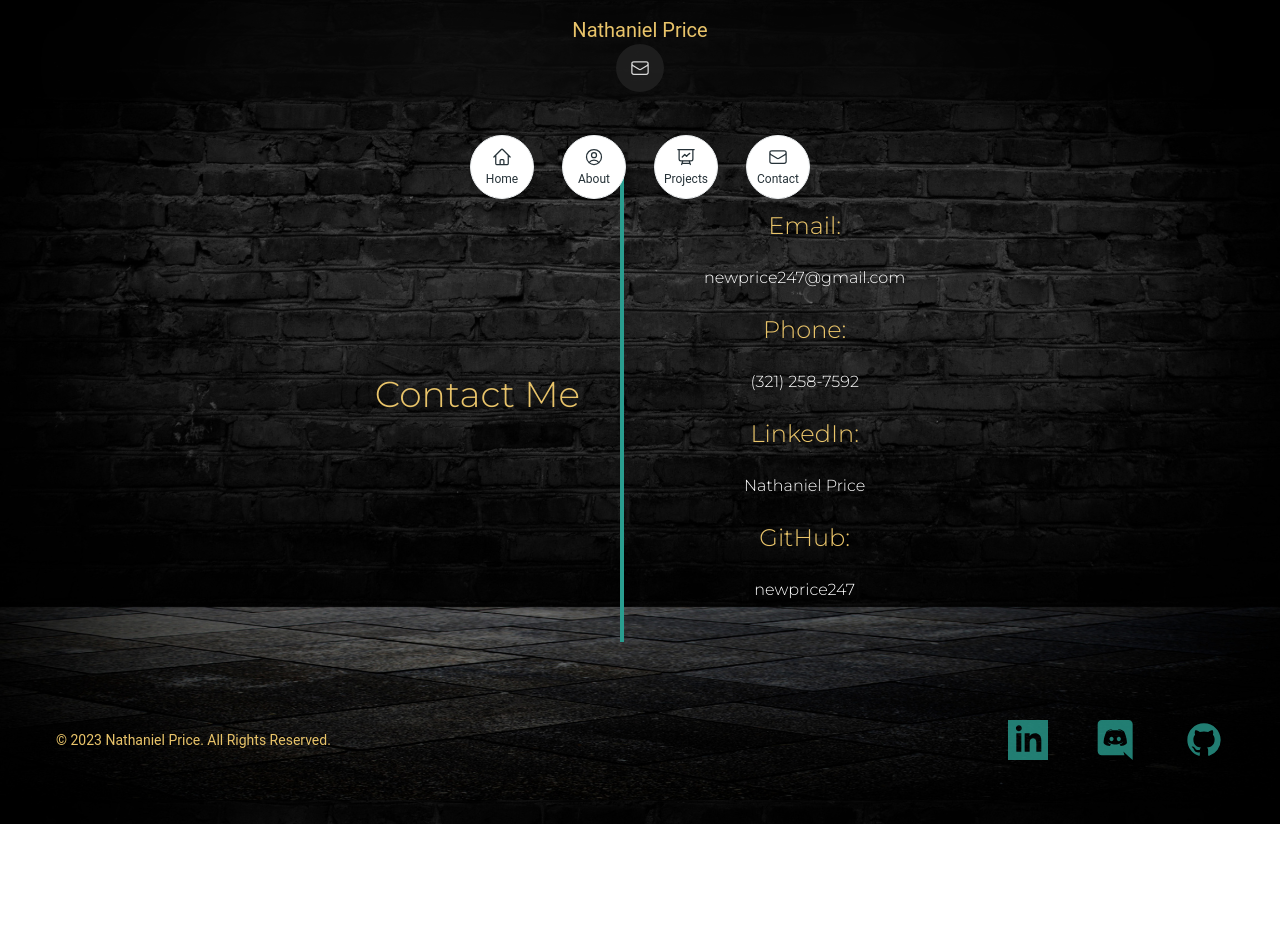
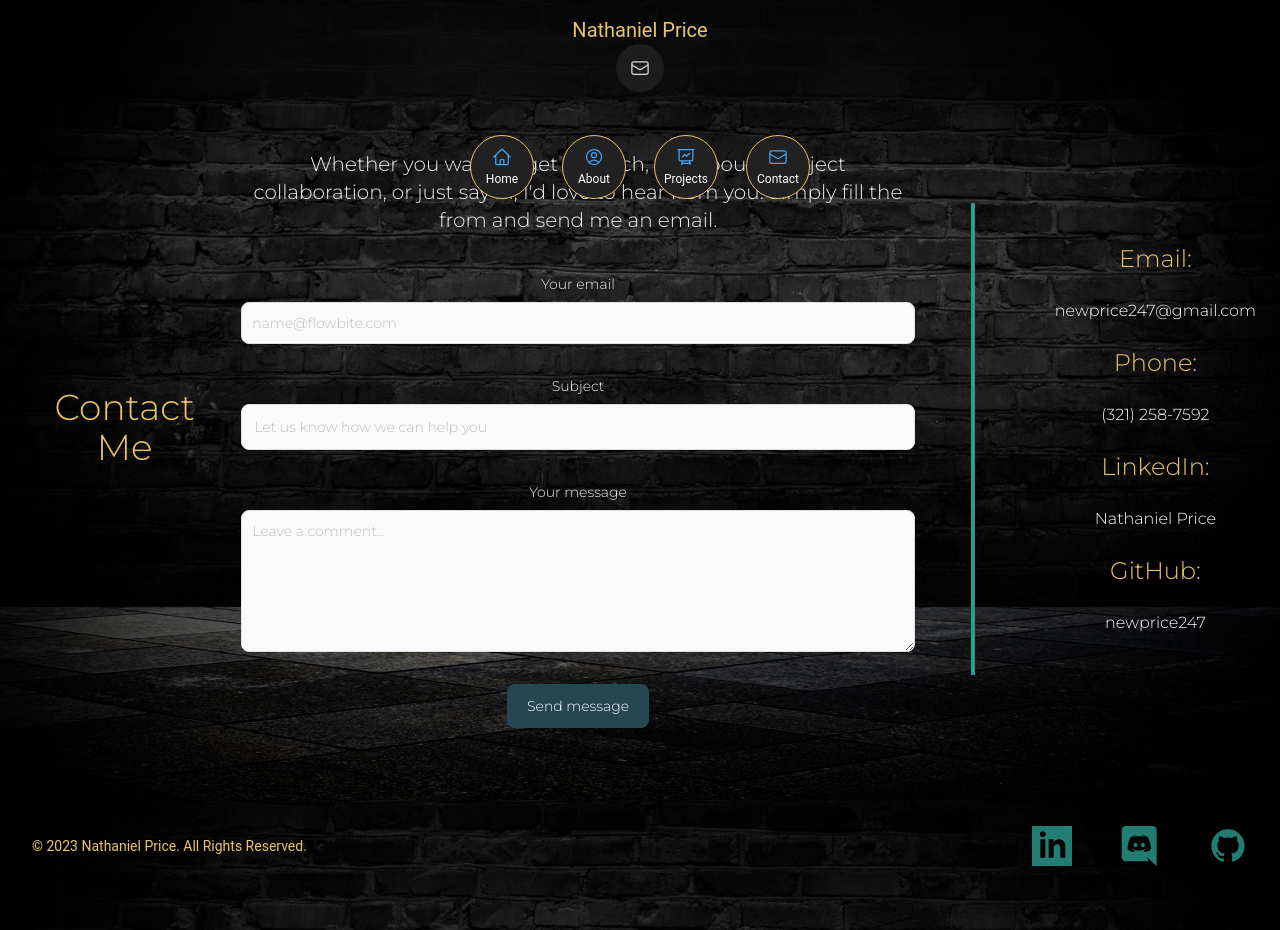
Before and after one commit to newprice247/React-Portfolio, a React (Vite) app: page /contact in a window 1280 px wide. Both pictures are taken after a click on the button 640 px from the left and 68 px from the top of the page. Before the commit the page ends 824 px from the top, so only its background shows below. Built offline with nearby package versions, Linux system fonts and the light colour scheme.

Commit message:
add contact forms

```diff
--- a/package.json
+++ b/package.json
@@ -12,6 +12,7 @@
     "preview": "vite build && vite preview"
   },
   "dependencies": {
+    "@formspree/react": "^2.5.1",
     "@headlessui/react": "^1.7.17",
     "@heroicons/react": "^2.0.18",
     "@material-tailwind/react": "^2.1.4",
--- a/src/components/ContactPage.jsx
+++ b/src/components/ContactPage.jsx
@@ -1,16 +1,96 @@
 import React from "react";
 import { motion } from "framer-motion";
+import { useForm, ValidationError } from '@formspree/react';
 
 export default function Contact() {
+    const [state, handleSubmit] = useForm("xoqozbdv");
+    if (state.succeeded) {
+        return alert("Thank you for your message!");
+    }
     return (
         <motion.div
-        initial={{ opacity: 0 }}
-        whileInView={{ opacity: 1 }}
-        viewport={{ once: true }}
-        animate={{ y: 10 }}
-  transition={{ delay: 0.2, duration: 0.5 }}
-         className="flex md:flex-row flex-col justify-center items-center h-full">
+            initial={{ opacity: 0 }}
+            whileInView={{ opacity: 1 }}
+            viewport={{ once: true }}
+            animate={{ y: -10 }}
+            transition={{ delay: 0.2, duration: 0.7 }}
+            className="flex lg:flex-row flex-col justify-center items-center h-full">
             <h1 className="text-4xl text-myColor-3 mb-6 mt-40">Contact Me</h1>
+            <section className="bg-opacity-0 dark:bg-gray-900 lg:mt-40">
+                <div className=" px-4 mx-auto max-w-screen-md">
+                    {/* <h2 class="mb-4 text-4xl tracking-tight font-extrabold text-center text-gray-900 dark:text-white">Contact Us</h2> */}
+                    <p className="font-light text-center text-gray-200 sm:text-xl mb-10">Whether you want to get in touch, talk about a project collaboration, or just say hi, I'd love to hear from you.
+                        Simply fill the from and send me an email.</p>
+                    <form
+                        action="https://formspree.io/f/xoqozbdv"
+                        className="space-y-8 mb-10 lg:mb-0"
+                        method="POST"
+                        onSubmit={handleSubmit}>
+                        <div>
+                            <label
+                            htmlFor="email"
+                            className="block mb-2 text-sm font-medium text-gray-200 dark:text-gray-300">Your email</label>
+                            <input
+                                type="email"
+                                id="email"
+                                name="email"
+                                className="shadow-sm bg-gray-50 border border-gray-300 text-gray-900 text-sm rounded-lg focus:ring-primary-500 focus:border-primary-500 block w-full p-2.5 dark:bg-gray-700 dark:border-gray-600 dark:placeholder-gray-400 dark:text-white dark:focus:ring-primary-500 dark:focus:border-primary-500 dark:shadow-sm-light"
+                                placeholder="name@flowbite.com"
+                                required
+                            />
+                            <ValidationError
+                                prefix="Email"
+                                field="email"
+                                errors={state.errors}
+                            />
+
+                        </div>
+                        <div>
+                            <label
+                                htmlFor="subject"
+                                className="block mb-2 text-sm font-medium text-gray-200 dark:text-gray-300"
+                            >
+                                Subject
+                            </label>
+                            <input
+                                type="text"
+                                id="subject"
+                                name="subject"
+                                className="block p-3 w-full text-sm text-gray-900 bg-gray-50 rounded-lg border border-gray-300 shadow-sm focus:ring-primary-500 focus:border-primary-500 dark:bg-gray-700 dark:border-gray-600 dark:placeholder-gray-400 dark:text-white dark:focus:ring-primary-500 dark:focus:border-primary-500 dark:shadow-sm-light"
+                                placeholder="Let us know how we can help you"
+                                required
+                            />
+                            <ValidationError
+                                prefix="Subject"
+                                field="subject"
+                                errors={state.errors}
+                            />
+                        </div>
+                        <div className="sm:col-span-2">
+                            <label htmlFor="message" className="block mb-2 text-sm font-medium text-gray-200 dark:text-gray-400">Your message</label>
+                            <textarea
+                                id="message"
+                                rows="6"
+                                name="message"
+                                className="block p-2.5 w-full text-sm text-gray-900 bg-gray-50 rounded-lg shadow-sm border border-gray-300 focus:ring-primary-500 focus:border-primary-500 dark:bg-gray-700 dark:border-gray-600 dark:placeholder-gray-400 dark:text-white dark:focus:ring-primary-500 dark:focus:border-primary-500"
+                                placeholder="Leave a comment..."
+
+                            >
+                            </textarea>
+                            <ValidationError
+                                prefix="Message"
+                                field="message"
+                                errors={state.errors}
+                            />
+                        </div>
+                        <button
+                            type="submit"
+                            className="py-3 px-5 text-sm font-medium text-center text-white rounded-lg bg-myColor-1 sm:w-fit hover:bg-primary-800 focus:ring-4 focus:outline-none focus:ring-primary-300"
+                            disabled={state.submitting}
+                        >Send message</button>
+                    </form>
+                </div>
+            </section>
             <div className="flex flex-col justify-center items-center gap-6 mt-0 md:mt-40 md:border-l-4 md:border-myColor-2 md:ml-10 md:pl-20 md:py-10">
                 <h2 className="text-2xl text-myColor-3">Email:</h2>
                 <div className="text-white hover:text-blue-500">
@@ -18,15 +98,15 @@ export default function Contact() {
                 </div>
 
                 <h2 className="text-2xl text-myColor-3">Phone:</h2>
-                <div  className="text-white hover:text-blue-500">
+                <div className="text-white hover:text-blue-500">
                     <a href="tel:1-404-668-5726">(321) 258-7592</a>
                 </div>
                 <h2 className="text-2xl text-myColor-3">LinkedIn:</h2>
-                <div  className="text-white hover:text-blue-500">
+                <div className="text-white hover:text-blue-500">
                     <a href="https://www.linkedin.com/in/nathaniel-price-7a8b0a1b5/">Nathaniel Price</a>
                 </div>
                 <h2 className="text-2xl text-myColor-3">GitHub:</h2>
-                <div  className="text-white hover:text-blue-500">
+                <div className="text-white hover:text-blue-500">
                     <a href="https://github.com/newprice247">newprice247</a>
                 </div>
             </div>
--- a/src/components/Footer.jsx
+++ b/src/components/Footer.jsx
@@ -5,8 +5,8 @@ const currentYear = new Date().getFullYear();
 
 export default function Footer() {
   return (
-    <footer className=" w-full">
-      <div className="mx-auto w-full max-w-7xl px-8">
+    <footer className=" w-full" >
+      <div className="mx-auto w-full max-w-7xl px-2">
         <div className="mt-12 flex w-full flex-col items-center justify-center py-10 md:flex-row md:justify-between">
           <Typography
             variant="small"
--- a/src/components/Header.jsx
+++ b/src/components/Header.jsx
@@ -54,9 +54,9 @@ export function SpeedDialWithTextOutside() {
               //       color="white"
               className={currentPage === '/' ? 'nav-link active p-1 font-normal' : 'nav-link p-1 font-normal'}
             >
-              <SpeedDialAction className="m-3 h-16 w-16">
+              <SpeedDialAction className="m-3 h-16 w-16 bg-gray-900 text-blue-400 border-myColor-3">
                 <HomeIcon className="h-5 w-5" />
-                <Typography color="blue-gray" className="text-xs font-normal">
+                <Typography color="blue-gray" className="text-xs font-normal text-white">
                   Home
                 </Typography>
               </SpeedDialAction>
@@ -67,9 +67,9 @@ export function SpeedDialWithTextOutside() {
               //       color="white"
               className={currentPage === '/about' ? 'nav-link active p-1 font-normal' : 'nav-link p-1 font-normal'}
             >
-              <SpeedDialAction className="m-3 h-16 w-16">
+              <SpeedDialAction className="m-3 h-16 w-16 bg-gray-900 text-blue-400 border-myColor-3">
                 <UserCircleIcon className="h-5 w-5" />
-                <Typography color="blue-gray" className="text-xs font-normal">
+                <Typography color="blue-gray" className="text-xs font-normal text-white">
                   About
                 </Typography>
               </SpeedDialAction>
@@ -80,9 +80,9 @@ export function SpeedDialWithTextOutside() {
               //       color="white"
               className={currentPage === '/projects' ? 'nav-link active p-1 font-normal' : 'nav-link p-1 font-normal'}
             >
-              <SpeedDialAction className="m-3 h-16 w-16">
+              <SpeedDialAction className="m-3 h-16 w-16 bg-gray-900 text-blue-400 border-myColor-3 ">
                 <PresentationChartLineIcon className="h-5 w-5" />
-                <Typography color="blue-gray" className="text-xs font-normal">
+                <Typography color="blue-gray" className="text-xs font-normal text-white">
                   Projects
                 </Typography>
               </SpeedDialAction>
@@ -93,9 +93,9 @@ export function SpeedDialWithTextOutside() {
               //       color="white"
               className={currentPage === '/contact' ? 'nav-link active p-1 font-normal' : 'nav-link p-1 font-normal'}
             >
-              <SpeedDialAction className="m-3 h-16 w-16">
+              <SpeedDialAction className="m-3 h-16 w-16 bg-gray-900 text-blue-400 border-myColor-3 ">
                 <EnvelopeIcon className="h-5 w-5" />
-                <Typography color="blue-gray" className="text-xs font-normal">
+                <Typography color="blue-gray" className="text-xs font-normal text-white">
                   Contact
                 </Typography>
               </SpeedDialAction>
--- a/src/components/Homepage.jsx
+++ b/src/components/Homepage.jsx
@@ -71,7 +71,7 @@ export default function Homepage() {
                 whileInView={{ opacity: 1 }}
                 viewport={{ once: true }}
                 animate={{ y: 10 }}
-                transition={{ delay: 0.2, duration: 0.5 }}
+                transition={{ delay: 0.2, duration: 1 }}
                 className='h-[75.5vh] flex flex-wrap items-center justify-center'
             >
                 <div className='text-white text-2xl w-full sm:w-full md:w-full lg:w-full xl:w-1/2 '>
@@ -81,7 +81,7 @@ export default function Homepage() {
                         <TypeAnimation
                             preRenderFirstString={false}
                             sequence={[
-                                500,
+                                2000,
                                 'Full Stack Web Developer',
                                 1000,
                                 'JavaScript Enthusiast',
@@ -97,7 +97,7 @@ export default function Homepage() {
                                 'Creator',
                                 1000,
                             ]}
-                            speed={50}
+                            speed={{ deleteSpeed: 100, typeSpeed: 100 }}
                             repeat={Infinity}
                         />
                     </div>
```
Also changed, not shown: 1 other file (tests, documents, lock files or other folders).
